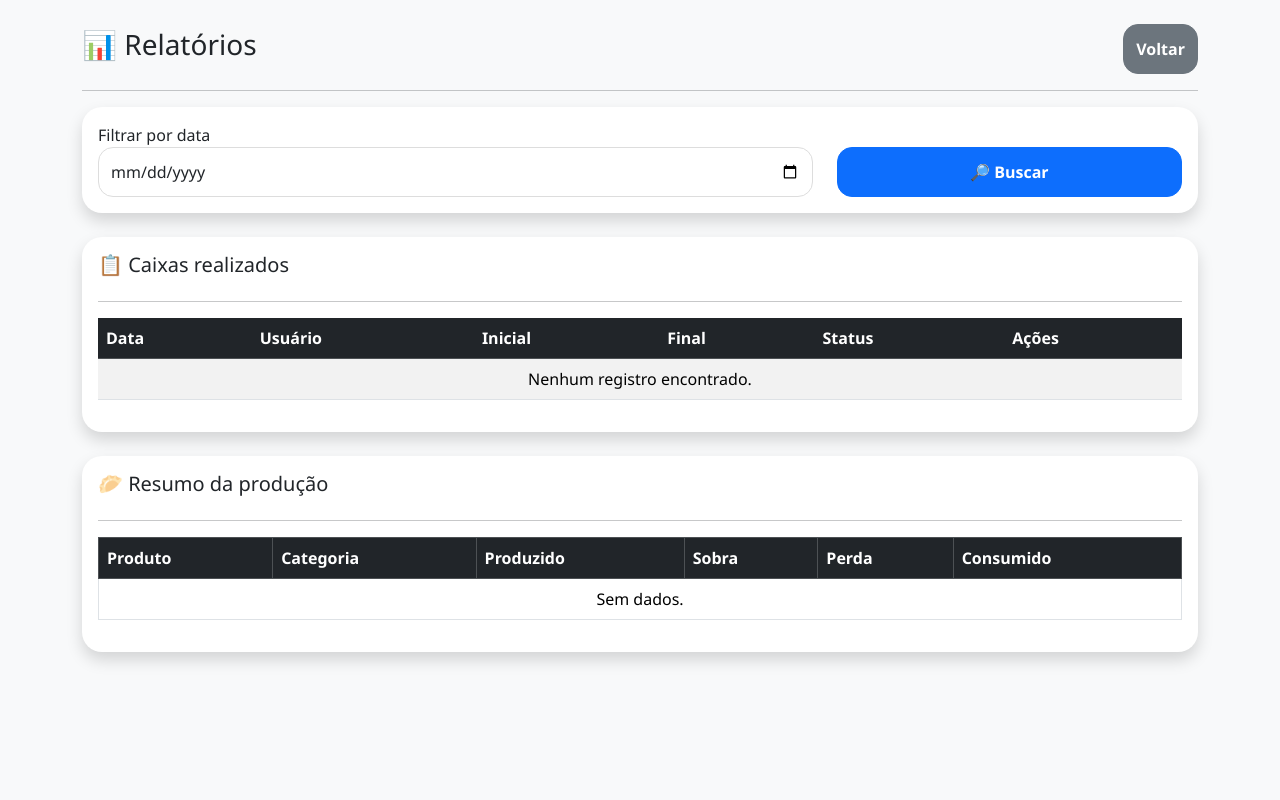
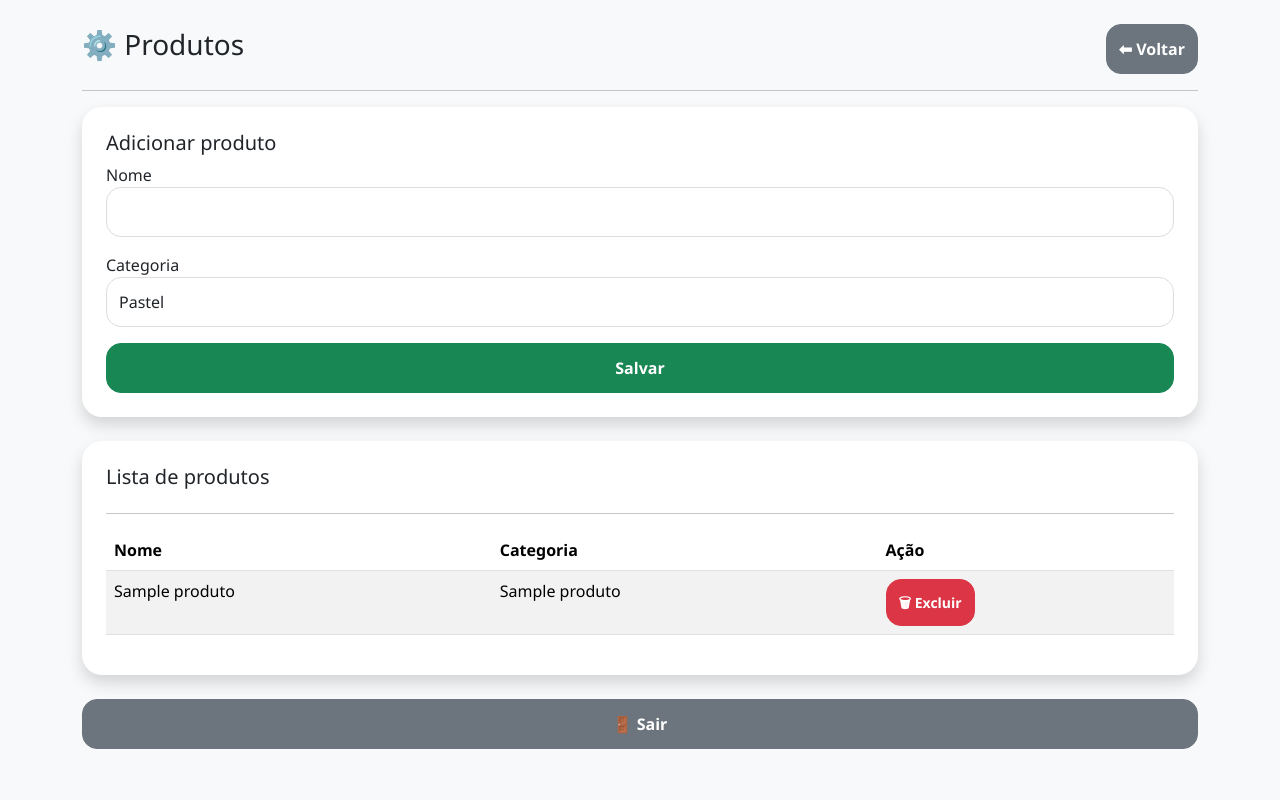
Before and after one commit to thalves2004/pastelaria-app, a Flask app: page /produtos in a window 1280 px wide. Run offline with Flask 3, Linux system fonts and the light colour scheme; a user stored in the database is signed in; a database or web service that is not in the repository returns one stand-in record (values such as "Sample title"); some libraries are stand-ins or nearby versions.

Commit message:
corrige produtos e exclusao de relatorios

```diff
--- a/app.py
+++ b/app.py
@@ -1095,27 +1095,33 @@ def excluir_relatorio(id):
     if "usuario" not in session:
         return redirect("/")
 
-
     if session["nivel"] != "admin":
         return redirect("/dashboard")
 
 
     conn = conectar()
-
     cursor = conn.cursor()
 
+
+    cursor.execute("""
+    DELETE FROM estoque
+    WHERE controle_id=%s
+    """,
+    (id,))
+
+
+    cursor.execute("""
+    DELETE FROM producao
+    WHERE controle_id=%s
+    """,
+    (id,))
 
 
     cursor.execute("""
     DELETE FROM controle
-
     WHERE id=%s
-
     """,
-    (
-        id,
-    ))
-
+    (id,))
 
 
     conn.commit()
--- a/templates/produtos.html
+++ b/templates/produtos.html
@@ -1,5 +1,4 @@
 <!DOCTYPE html>
-
 <html lang="pt-br">
 
 <head>
@@ -8,14 +7,12 @@
 
 <meta name="viewport" content="width=device-width, initial-scale=1">
 
-<title>Relatórios - PastelControl</title>
+<title>Produtos - PastelControl</title>
 
 
 <link href="https://cdn.jsdelivr.net/npm/bootstrap@5.3.3/dist/css/bootstrap.min.css" rel="stylesheet">
 
-
 <link rel="stylesheet" href="/static/style.css">
-
 
 </head>
 
@@ -26,87 +23,90 @@
 <div class="container mt-4 mb-5">
 
 
-
 <div class="d-flex justify-content-between align-items-center">
 
-
 <h3>
-
-📊 Relatórios
-
+⚙️ Produtos
 </h3>
 
 
-<a href="/dashboard"
-class="btn btn-secondary">
-
-Voltar
-
+<a href="/dashboard" class="btn btn-secondary">
+⬅ Voltar
 </a>
 
 
 </div>
 
 
-
 <hr>
 
 
 
-
-<!-- FILTRO -->
+<!-- CADASTRAR PRODUTO -->
 
 
-<div class="card shadow p-3 mb-4">
+<div class="card shadow p-4 mb-4">
 
 
-<form method="GET">
+<h5>
+Adicionar produto
+</h5>
 
 
-<div class="row">
+<form method="POST">
 
 
-<div class="col-md-8">
+<div class="mb-3">
+
+<label>Nome</label>
+
+<input
+class="form-control"
+name="nome"
+required>
+
+</div>
 
 
-<label>
 
-Filtrar por data
+<div class="mb-3">
 
-</label>
+<label>Categoria</label>
 
 
-<input
+<select
+class="form-control"
+name="categoria"
+required>
 
-type="date"
 
-name="data"
+<option value="Pastel">
+Pastel
+</option>
 
-class="form-control"
 
-value="{{data_filtro or ''}}"
+<option value="Bebida">
+Bebida
+</option>
 
->
+
+<option value="Outro">
+Outro
+</option>
+
+
+</select>
 
 
 </div>
 
 
 
-<div class="col-md-4 mt-4">
+<button class="btn btn-success w-100">
 
-
-<button class="btn btn-primary w-100">
-
-🔎 Buscar
+Salvar
 
 </button>
-
-
-</div>
-
-
-</div>
 
 
 </form>
@@ -119,74 +119,39 @@ value="{{data_filtro or ''}}"
 
 
 
-<!-- CONTROLES -->
+<!-- LISTA -->
 
 
-<div class="card shadow p-3">
+<div class="card shadow p-4">
 
 
 <h5>
-
-📋 Caixas realizados
-
+Lista de produtos
 </h5>
 
 
 <hr>
 
 
-
-<div class="table-responsive">
-
-
 <table class="table table-striped">
 
 
-<thead class="table-dark">
-
+<thead>
 
 <tr>
 
-
 <th>
-
-Data
-
+Nome
 </th>
 
 
 <th>
-
-Usuário
-
+Categoria
 </th>
 
 
 <th>
-
-Inicial
-
-</th>
-
-
-<th>
-
-Final
-
-</th>
-
-
-<th>
-
-Status
-
-</th>
-
-
-<th>
-
-Ações
-
+Ação
 </th>
 
 
@@ -200,8 +165,7 @@ Ações
 <tbody>
 
 
-
-{% for controle in controles %}
+{% for produto in produtos %}
 
 
 <tr>
@@ -209,7 +173,7 @@ Ações
 
 <td>
 
-{{controle[1]}}
+{{produto[1]}}
 
 </td>
 
@@ -217,116 +181,25 @@ Ações
 
 <td>
 
-{{controle[2]}}
+{{produto[2]}}
 
 </td>
 
-
-
-<td>
-
-R$ {{ "%.2f"|format(controle[3]) }}
-
-</td>
 
 
 
 <td>
 
 
-{% if controle[4] %}
+<a
+href="/excluir_produto/{{produto[0]}}"
+class="btn btn-danger btn-sm"
+onclick="return confirm('Excluir produto?')">
 
-R$ {{ "%.2f"|format(controle[4]) }}
-
-{% else %}
-
--
-
-{% endif %}
-
-
-</td>
-
-
-
-<td>
-
-
-{% if controle[11]|upper == "FECHADO" %}
-
-
-<span class="badge bg-danger">
-
-Fechado
-
-</span>
-
-
-{% else %}
-
-
-<span class="badge bg-success">
-
-Aberto
-
-</span>
-
-
-{% endif %}
-
-
-</td>
-
-
-
-<td>
-
-
-
-<a href="/editar_relatorio/{{controle[0]}}"
-
-class="btn btn-warning btn-sm">
-
-
-✏️
-
+🗑 Excluir
 
 </a>
 
-
-
-<a href="/excluir_relatorio/{{controle[0]}}"
-
-class="btn btn-danger btn-sm"
-
-onclick="return confirm('Deseja excluir este relatório?')">
-
-
-🗑️
-
-
-</a>
-
-
-</td>
-
-
-
-</tr>
-
-
-{% else %}
-
-
-<tr>
-
-
-<td colspan="6"
-
-class="text-center">
-
-
-Nenhum registro encontrado.
 
 
 </td>
@@ -338,7 +211,6 @@ Nenhum registro encontrado.
 {% endfor %}
 
 
-
 </tbody>
 
 
@@ -348,197 +220,20 @@ Nenhum registro encontrado.
 </div>
 
 
-</div>
 
 
+<a href="/logout"
+class="btn btn-secondary w-100 mt-4">
 
+🚪 Sair
 
-
-
-
-
-<!-- RESUMO -->
-
-
-<div class="card shadow mt-4 p-3">
-
-
-<h5>
-
-🥟 Resumo da produção
-
-</h5>
-
-
-<hr>
-
-
-
-
-<div class="table-responsive">
-
-
-<table class="table table-bordered">
-
-
-<thead class="table-dark">
-
-
-<tr>
-
-
-<th>
-
-Produto
-
-</th>
-
-
-<th>
-
-Categoria
-
-</th>
-
-
-<th>
-
-Produzido
-
-</th>
-
-
-<th>
-
-Sobra
-
-</th>
-
-
-<th>
-
-Perda
-
-</th>
-
-
-<th>
-
-Consumido
-
-</th>
-
-
-</tr>
-
-
-</thead>
-
-
-
-<tbody>
-
-
-
-{% for produto in resumo %}
-
-
-
-<tr>
-
-
-<td>
-
-{{produto[0]}}
-
-</td>
-
-
-<td>
-
-{{produto[1]}}
-
-</td>
-
-
-<td>
-
-{{produto[4]}}
-
-</td>
-
-
-<td>
-
-{{produto[5]}}
-
-</td>
-
-
-<td>
-
-{{produto[3]}}
-
-</td>
-
-
-<td>
-
-{{produto[2]}}
-
-</td>
-
-
-</tr>
-
-
-
-{% else %}
-
-
-<tr>
-
-
-<td colspan="6"
-
-class="text-center">
-
-Sem dados.
-
-</td>
-
-
-</tr>
-
-
-{% endfor %}
-
-
-
-</tbody>
-
-
-
-</table>
-
-
-</div>
+</a>
 
 
 
 </div>
 
 
-
-
-
-
-
-</div>
-
-
-
 </body>
 
-
 </html>
```
